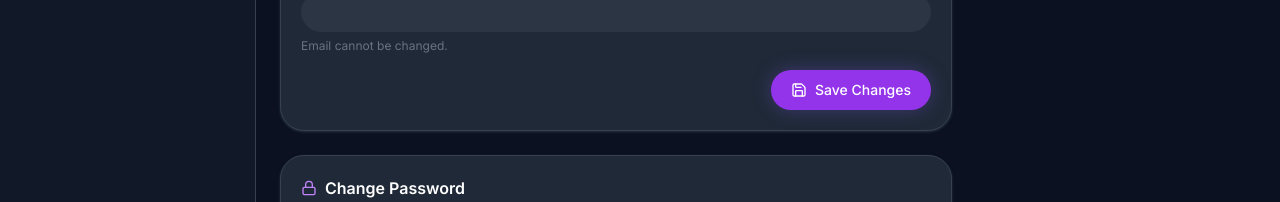
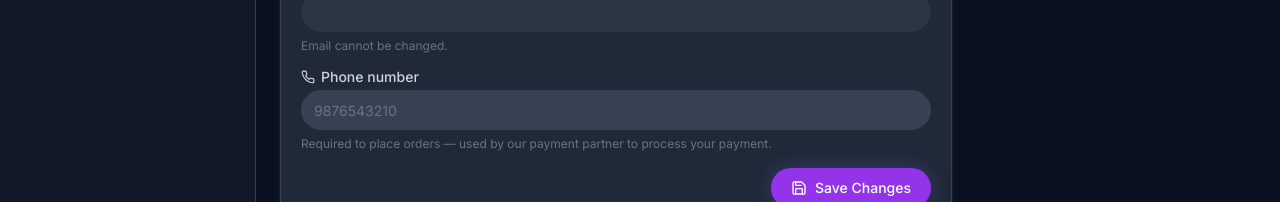
Before and after one commit to Mailzeon/Frontend, a Next.js app: page /admin/profile in a window 1280 px wide. Shown: the part 351-553 px from the top of the page. Built offline with nearby package versions, Linux system fonts and the light colour scheme; no server answers.

Commit message:
Update ProfilePage.tsx

```diff
--- a/components/shared/ProfilePage.tsx
+++ b/components/shared/ProfilePage.tsx
@@ -1,6 +1,6 @@
 'use client';
 import { useState } from 'react';
-import { User as UserIcon, Lock, Save, Wallet } from 'lucide-react';
+import { User as UserIcon, Lock, Save, Wallet, Phone } from 'lucide-react';
 import { Button } from '@/components/ui/button';
 import { Input } from '@/components/ui/input';
 import { Label } from '@/components/ui/label';
@@ -18,6 +18,9 @@ export function ProfilePage({ showPaymentDetails = false }: ProfilePageProps) {
 
   // ── Profile info form ─────────────────────────────────────────────────────
   const [name, setName]           = useState(user?.name ?? '');
+  // NEW: phone — required by Cashfree before a customer can place an order.
+  // Editable here so it can be set up-front instead of only at checkout time.
+  const [phone, setPhone]         = useState(user?.phone ?? '');
   const [savingProfile, setSavingProfile] = useState(false);
 
   // ── Password change form ──────────────────────────────────────────────────
@@ -33,11 +36,18 @@ export function ProfilePage({ showPaymentDetails = false }: ProfilePageProps) {
   const saveProfile = async (e: React.FormEvent) => {
     e.preventDefault();
     if (!name.trim()) { toast.error('Name cannot be empty.'); return; }
+    if (phone.trim() && !/^[6-9]\d{9}$/.test(phone.trim())) {
+      toast.error('Enter a valid 10-digit Indian mobile number.');
+      return;
+    }
     setSavingProfile(true);
     try {
-      const { data } = await api.put('/users/profile', { name: name.trim() });
+      const { data } = await api.put('/users/profile', {
+        name: name.trim(),
+        ...(phone.trim() ? { phone: phone.trim() } : {}),
+      });
       if (data.success) {
-        updateUser({ name: name.trim() });
+        updateUser({ name: name.trim(), phone: phone.trim() || user?.phone });
         toast.success('Profile updated successfully.');
       }
     } catch (err: any) {
@@ -106,6 +116,21 @@ export function ProfilePage({ showPaymentDetails = false }: ProfilePageProps) {
             <Input value={user?.email ?? ''} disabled className="opacity-60 cursor-not-allowed" />
             <p className="text-xs text-gray-500">Email cannot be changed.</p>
           </div>
+          <div className="space-y-1.5">
+            <Label className="flex items-center gap-1.5">
+              <Phone className="w-3.5 h-3.5" /> Phone number
+            </Label>
+            <Input
+              type="tel"
+              placeholder="9876543210"
+              value={phone}
+              onChange={e => setPhone(e.target.value.replace(/\D/g, '').slice(0, 10))}
+              maxLength={10}
+            />
+            <p className="text-xs text-gray-500">
+              Required to place orders — used by our payment partner to process your payment.
+            </p>
+          </div>
           <div className="flex justify-end">
             <Button type="submit" loading={savingProfile}>
               <Save className="w-4 h-4 mr-2" /> Save Changes
```
